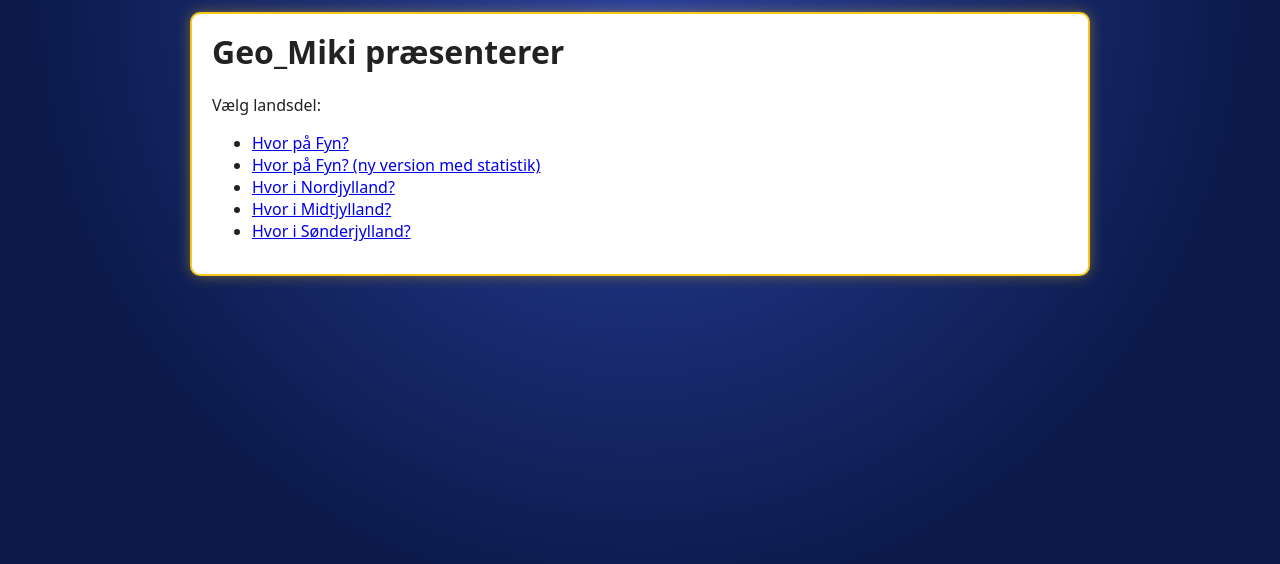
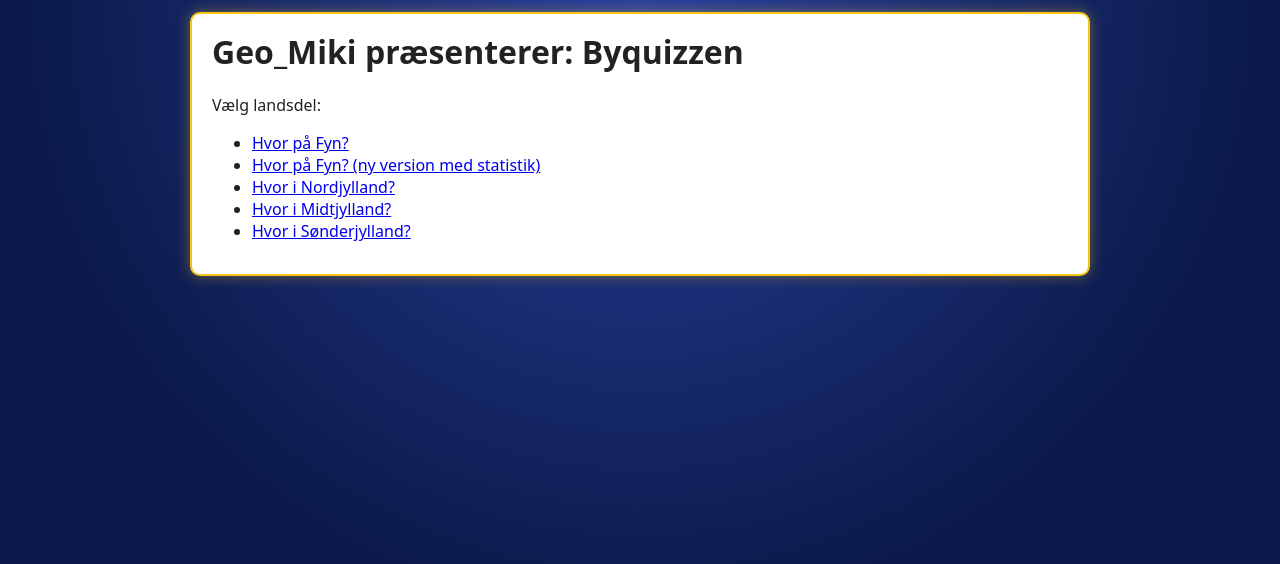
Before and after one commit to GeounderscoreMiki/BYQUIZZEN, a plain HTML site: page index.html in a window 1280 px wide. Drawn offline with Linux system fonts and the light colour scheme.

Commit message:
Omdøb serien til Byquizzen
Co-authored-by: copilot-swe-agent[bot] <198982749+Copilot@users.noreply.github.com>

```diff
--- a/index.html
+++ b/index.html
@@ -3,14 +3,14 @@
 <head>
   <meta charset="utf-8">
   <meta name="viewport" content="width=device-width, initial-scale=1">
-  <title>Geo_Miki – geografiske geocaching-spil</title>
+  <title>Geo_Miki præsenterer: Byquizzen</title>
   <link rel="icon" type="image/svg+xml" href="core/logo.svg">
   <link rel="stylesheet" href="core/style.css">
 </head>
 <body>
   <main>
     <div class="card">
-      <h1>Geo_Miki præsenterer</h1>
+      <h1>Geo_Miki præsenterer: Byquizzen</h1>
       <p>Vælg landsdel:</p>
       <ul>
         <li><a href="https://geounderscoremiki.github.io/HvorPaaFyn/">Hvor på Fyn?</a></li>
```
Also changed, not shown: README.md.
